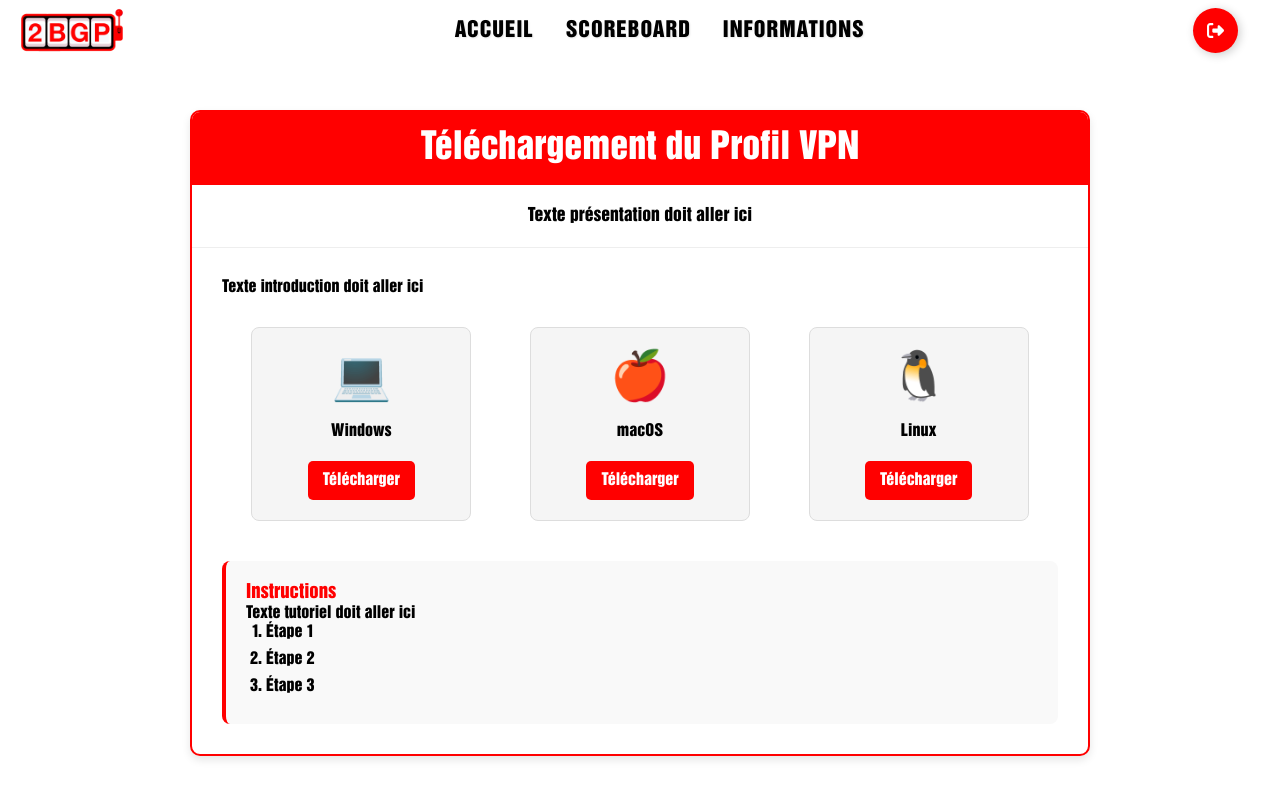
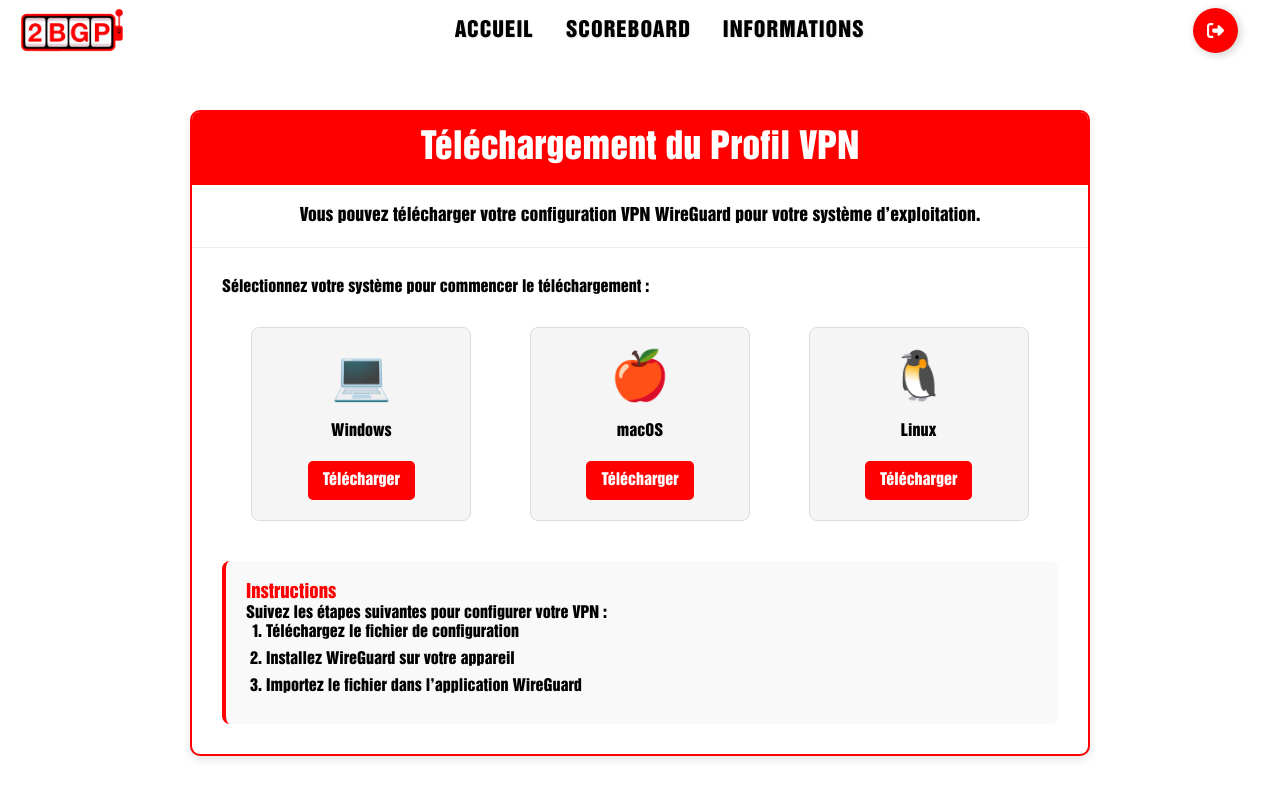
Before and after one commit to itsmrval/2bgp-ad, a React (Create React App) app in the folder frontend/: page /profile in a window 1280 px wide. Built offline with nearby package versions, Linux system fonts and the light colour scheme; no server answers; sample sign-in values are in the browser's storage; the HTML template or start-up script is replaced by a standard one.

Commit message:
feat(frontend) vpn download

```diff
--- a/frontend/src/api/auth/useAuth.js
+++ b/frontend/src/api/auth/useAuth.js
@@ -2,10 +2,8 @@
 import axios from 'axios';
 import { API_URL } from "../../config";
 
-// Create a context
 const AuthContext = createContext();
 
-// AuthProvider component to wrap around the app
 export const AuthProvider = ({ children }) => {
   const [user, setUser] = useState(null);
   const [loading, setLoading] = useState(true);
@@ -25,7 +23,6 @@
   }, []);
 
 
-  // Function to update state in localStorage and trigger custom event
   const updateLocalStorage = (key, value) => {
     localStorage.setItem(key, value);
     window.dispatchEvent(new Event('localStorageChange'));
@@ -75,7 +72,21 @@
     setWgState(null);
   };
 
-  // Polling for wg_state from backend
+  // WG retrieve
+  const getProfile = async () => {
+    setError(null);
+    try {
+      const token = localStorage.getItem('token');
+      const response = await axios.get(`${API_URL}/users/${user.id}/wg`, {
+        headers: { Authorization: `Bearer ${token}` },
+      });
+      return response.data
+    } catch (err) {
+      setError(err.response?.data?.error || 'Profile retrieve fail');
+      throw err;
+    }
+  }
+
   useEffect(() => {
     let interval;
     const fetchWgState = async () => {
@@ -114,13 +125,13 @@
       register,
       login,
       logout,
+      getProfile
     }}>
       {children}
     </AuthContext.Provider>
   );
 };
 
-// Custom hook to use the AuthContext
 export const useAuth = () => {
   return useContext(AuthContext);
 };
--- a/frontend/src/components/profileDownload/profileDownload.jsx
+++ b/frontend/src/components/profileDownload/profileDownload.jsx
@@ -1,11 +1,39 @@
-import React from 'react';
+import React, { useEffect, useState } from 'react';
 import '../../assets/styles/profileDownload.css';
+import { useAuth } from '../../api/auth/useAuth';
 
 const ProfileDownload = () => {
+    const { getProfile } = useAuth();
+    const [profile, setProfile] = useState(null);
+
+    useEffect(() => {
+        const fetchProfile = async () => {
+            try {
+                const data = await getProfile();
+                setProfile(data);
+            } catch (error) {
+                console.error("Erreur lors de la récupération du profil VPN:", error);
+            }
+        };
+
+        fetchProfile();
+    }, [getProfile]);
+
     const handleDownload = (os) => {
-        // Cette fonction sera implémentée plus tard
+        if (!profile) {
+            alert('Le profil VPN n\'est pas encore chargé.');
+            return;
+        }
+
+        const blob = new Blob([profile], { type: 'text/plain' });
+        const link = document.createElement('a');
+        link.href = URL.createObjectURL(blob);
+        link.download = 'wg_2bgp.conf';
+        document.body.appendChild(link);
+        link.click();
+        document.body.removeChild(link);
+
         console.log(`Téléchargement du profil pour ${os}`);
-        alert(`La fonctionnalité de téléchargement pour ${os} sera implémentée prochainement.`);
     };
 
     return (
@@ -16,11 +44,11 @@
                 </div>
 
                 <div className="download-intro">
-                    <p>Texte présentation doit aller ici</p>
+                    <p>Vous pouvez télécharger votre configuration VPN WireGuard pour votre système d’exploitation.</p>
                 </div>
 
                 <div className="download-body">
-                    <p>Texte introduction doit aller ici</p>
+                    <p>Sélectionnez votre système pour commencer le téléchargement :</p>
 
                     <div className="os-selection">
                         <div className="os-card" onClick={() => handleDownload('Windows')}>
@@ -44,11 +72,11 @@
 
                     <div className="instructions">
                         <h3>Instructions</h3>
-                        <p>Texte tutoriel doit aller ici</p>
+                        <p>Suivez les étapes suivantes pour configurer votre VPN :</p>
                         <ol>
-                            <li>Étape 1</li>
-                            <li>Étape 2</li>
-                            <li>Étape 3</li>
+                            <li>Téléchargez le fichier de configuration</li>
+                            <li>Installez WireGuard sur votre appareil</li>
+                            <li>Importez le fichier dans l’application WireGuard</li>
                         </ol>
                     </div>
                 </div>
```
